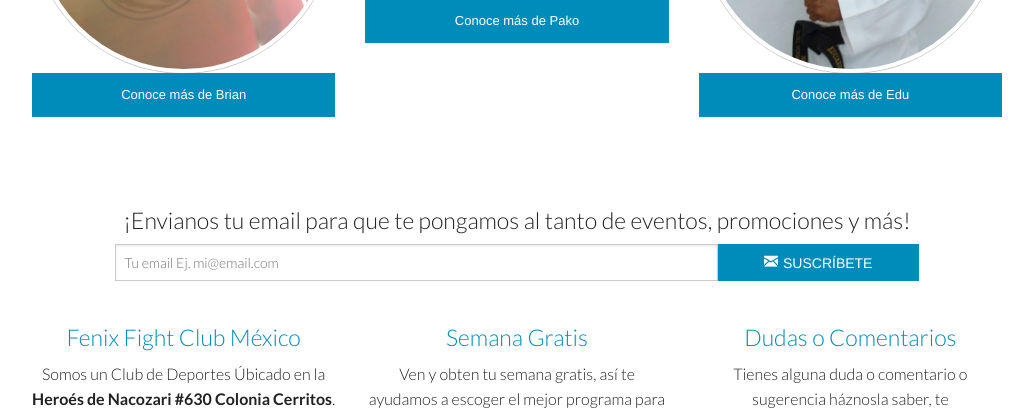
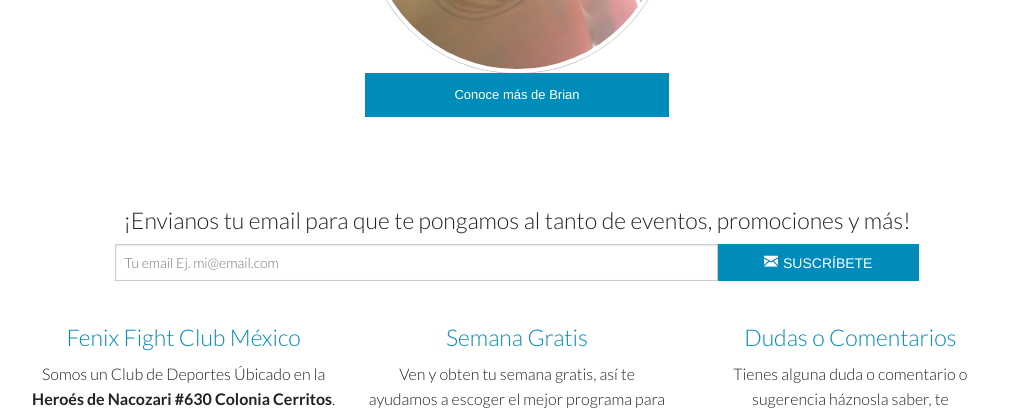
Before and after one commit to xtornasol512/ffcmexico, a Django app: page /instructores/ in a window 1280 px wide. Shown: the part 772-1188 px from the top of the page, without its empty margins (123-1156 px from the left). Run offline with Django 3.2, Linux system fonts and the light colour scheme; some libraries are stand-ins or nearby versions.

Commit message:
Removiendo instructores

```diff
--- a/workspace/ffcmexico/ffcmexico/home/urls.py
+++ b/workspace/ffcmexico/ffcmexico/home/urls.py
@@ -38,14 +38,14 @@ urlpatterns=patterns('ffcmexico.home.views',
     #Instructores
     url(r'^instructores/$', 'instructores'),
     url(r'^instructores/brian$', 'brian'),
-    url(r'^instructores/pako$', 'pako'),
-    url(r'^instructores/edu$', 'edu'),
+    url(r'^instructores/pako$', 'nosotros'),
+    url(r'^instructores/edu$', 'nosotros'),
     #Redirects de Instructores
     url(r'^brian/$', 'brianRedirect'),
     url(r'^boss/$', 'brianRedirect'),
-    url(r'^pako/$', 'pakoRedirect'),
-    url(r'^paco/$', 'pakoRedirect'),
-    url(r'^edu/$', 'eduRedirect'),
+    url(r'^pako/$', 'nosotros'),
+    url(r'^paco/$', 'nosotros'),
+    url(r'^edu/$', 'nosotros'),
     #Servicios
     url(r'^servicios/$', 'servicios'),
     url(r'^servicios/fisioterapia$', 'terapia'),
--- a/workspace/ffcmexico/ffcmexico/templates/base.html
+++ b/workspace/ffcmexico/ffcmexico/templates/base.html
@@ -120,8 +120,7 @@
                 <div id="panel3" class="content">
                   <ul>
                     <li><a href="/instructores/brian">Brian</a></li>
-                    <li><a href="/instructores/pako">Pako</a></li>
-                    <li><a href="/instructores/edu">Edu</a></li>
+
                   </ul>
                 </div>
               </dd>
--- a/workspace/ffcmexico/ffcmexico/templates/base_menu.html
+++ b/workspace/ffcmexico/ffcmexico/templates/base_menu.html
@@ -56,8 +56,7 @@
                 <a href="/instructores" class="">INSTRUCTORES</a>
                 <ul class="dropdown"><li class="title back js-generated"><h5><a href="javascript:void(0)">Regresar</a></h5></li>
                   <li><a href="/instructores/brian">Brian</a></li>
-                  <li><a href="/instructores/pako">Pako</a></li>
-                  <li><a href="/instructores/edu">Edu</a></li>
+
                 </ul>
               </li>
               <li class="divider"></li>
--- a/workspace/ffcmexico/ffcmexico/templates/instructores/instructores.html
+++ b/workspace/ffcmexico/ffcmexico/templates/instructores/instructores.html
@@ -24,21 +24,12 @@
                 <h3 class="text-center">Conoce a nuestros Maestros</h3>
         <h3 class="text-center">INSTRUCTORES</h3>
         <div class="row">
-          <div class="medium-4 columns text-center">
+          <div class="medium-4 medium-centered columns text-center">
             <h3>Conoce a Brian</h3>
             <a href="/brian"><img width="325" class="th perfil" src="{{STATIC_URL}}/img/instructores/brian/brian_01.jpg" alt="Instructor Brian M. Barbour"></a>
             <a class="button small expand" href="/instructores/brian">Conoce más de Brian</a>
           </div>
-          <div class="medium-4 columns text-center">
-            <h3>Conoce a Pako</h3>
-            <a href="/pako"><img width="325" class="th perfil" src="{{STATIC_URL}}/img/instructores/pako/pako_01.jpg" alt="Instructor Paco"></a>
-            <a class="button small expand" href="/instructores/pako">Conoce más de Pako</a>
-          </div>
-          <div class="medium-4 columns text-center">
-            <h3>Conoce a Edu</h3>
-            <a href="/edu"><img width="325" class="th perfil" src="{{STATIC_URL}}/img/instructores/edu/edu_01.jpg" alt="Instructor Edu"></a>
-            <a class="button small expand" href="/instructores/edu">Conoce más de Edu</a>
-          </div>
+
         </div>
 
       </div>
```
Also changed, not shown: workspace/ffcmexico/ffcmexico/templates/home/index.html (+2 -11 lines), workspace/ffcmexico/ffcmexico/templates/instructores/brian.html (+2 -11 lines).
